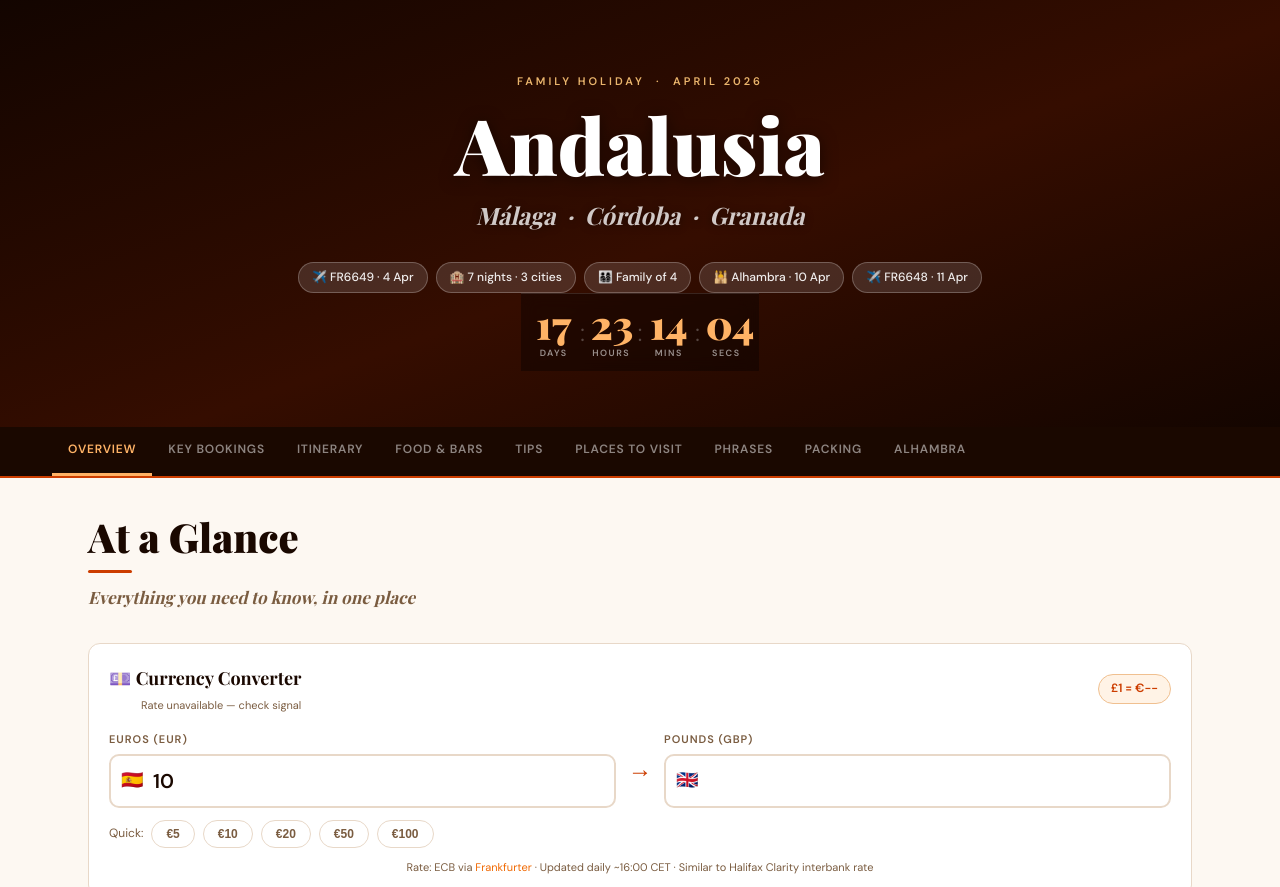
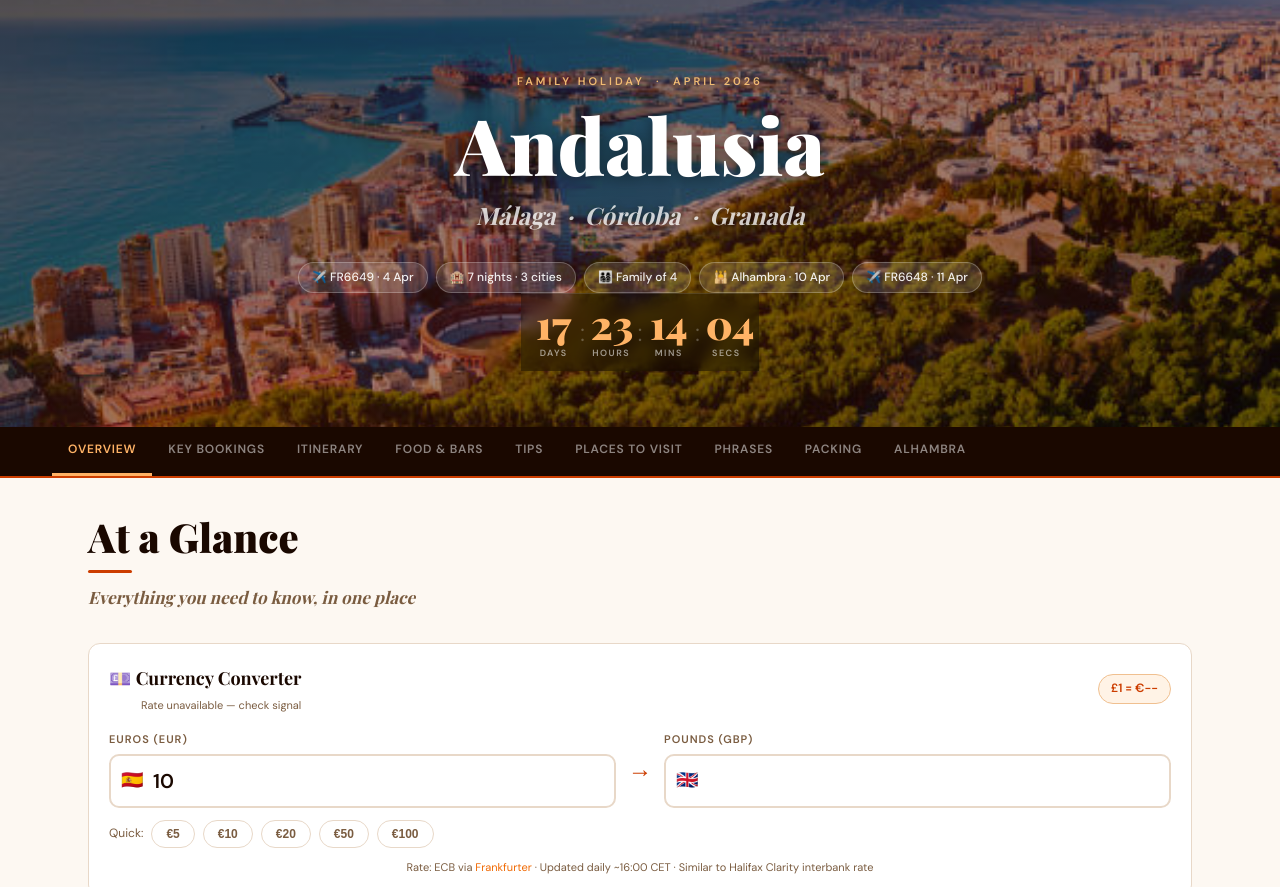
Before and after one commit to robertbliss/andalusia-2026, a plain HTML site: page index.html in a window 1280 px wide. Shown: the top 887 px of the page. Drawn offline with nearby package versions, Linux system fonts and the light colour scheme; no server answers; a web font is replaced by a local one.

Commit message:
Add files via upload

```diff
--- a/index.html
+++ b/index.html
@@ -1456,38 +1456,38 @@ body{font-family:'DM Sans',sans-serif;background:var(--cream);color:var(--ink);l
 </main>
 <script>
 var IMGS = {
-  "malaga_seafront": "images/malaga_seafront.jpg",
-  "malaga_cat_ext": "images/malaga_cat_ext.jpg",
-  "malaga_town1": "images/malaga_town1.jpg",
-  "malaga_town2": "images/malaga_town2.jpg",
-  "malaga_cat_int": "images/malaga_cat_int.jpg",
-  "cordoba_ext": "images/cordoba_ext.jpg",
-  "cordoba_int": "images/cordoba_int.jpg",
-  "cordoba_bridge": "images/cordoba_bridge.jpg",
-  "granada_ext": "images/granada_ext.jpg",
-  "granada_pal": "images/granada_pal.jpg",
-  "flamenco": "images/flamenco.jpg",
-  "train_ave": "images/train_ave.jpg",
-  "train_interior": "images/train_interior.jpg",
-  "train_commuter": "images/train_commuter.jpg",
-  "slide_mirador": "images/slide_mirador.jpg",
-  "slide_patio": "images/slide_patio.jpg",
-  "slide_albaic": "images/slide_albaic.jpg",
-  "slide_cordoba_st": "images/slide_cordoba_st.jpg",
-  "slide_granada_st": "images/slide_granada_st.jpg",
-  "slide_airport": "images/slide_airport.jpg",
-  "plane_window": "images/plane_window.jpg",
-  "alcazaba": "images/alcazaba.jpg",
-  "generalife": "images/generalife.jpg",
-  "bib_rambla": "images/bib_rambla.jpg",
-  "bb_hotel": "images/bb_hotel.jpg",
-  "muelle_uno": "images/muelle_uno.jpg",
-  "calleja_closeup": "images/calleja_closeup.jpg",
-  "rio_darro": "images/rio_darro.jpg",
-  "sacromonte": "images/sacromonte.jpg",
-  "capilla_real": "images/capilla_real.jpg",
-  "patio_arrayanes": "images/patio_arrayanes.jpg",
-  "tapas": "images/tapas.jpg"
+  "malaga_seafront": "malaga_seafront.jpg",
+  "malaga_cat_ext": "malaga_cat_ext.jpg",
+  "malaga_town1": "malaga_town1.jpg",
+  "malaga_town2": "malaga_town2.jpg",
+  "malaga_cat_int": "malaga_cat_int.jpg",
+  "cordoba_ext": "cordoba_ext.jpg",
+  "cordoba_int": "cordoba_int.jpg",
+  "cordoba_bridge": "cordoba_bridge.jpg",
+  "granada_ext": "granada_ext.jpg",
+  "granada_pal": "granada_pal.jpg",
+  "flamenco": "flamenco.jpg",
+  "train_ave": "train_ave.jpg",
+  "train_interior": "train_interior.jpg",
+  "train_commuter": "train_commuter.jpg",
+  "slide_mirador": "slide_mirador.jpg",
+  "slide_patio": "slide_patio.jpg",
+  "slide_albaic": "slide_albaic.jpg",
+  "slide_cordoba_st": "slide_cordoba_st.jpg",
+  "slide_granada_st": "slide_granada_st.jpg",
+  "slide_airport": "slide_airport.jpg",
+  "plane_window": "plane_window.jpg",
+  "alcazaba": "alcazaba.jpg",
+  "generalife": "generalife.jpg",
+  "bib_rambla": "bib_rambla.jpg",
+  "bb_hotel": "bb_hotel.jpg",
+  "muelle_uno": "muelle_uno.jpg",
+  "calleja_closeup": "calleja_closeup.jpg",
+  "rio_darro": "rio_darro.jpg",
+  "sacromonte": "sacromonte.jpg",
+  "capilla_real": "capilla_real.jpg",
+  "patio_arrayanes": "patio_arrayanes.jpg",
+  "tapas": "tapas.jpg"
 };
 var SLIDESHOW = ["malaga_seafront","malaga_cat_ext","malaga_town1","malaga_town2","malaga_cat_int","cordoba_ext","cordoba_int","cordoba_bridge","granada_ext","granada_pal","flamenco","train_ave","train_interior","train_commuter","slide_mirador","slide_patio","slide_albaic","slide_cordoba_st","slide_granada_st","slide_airport","plane_window","alcazaba","generalife","bib_rambla","bb_hotel","muelle_uno","calleja_closeup","rio_darro","sacromonte","capilla_real","patio_arrayanes","tapas"];
 
```
